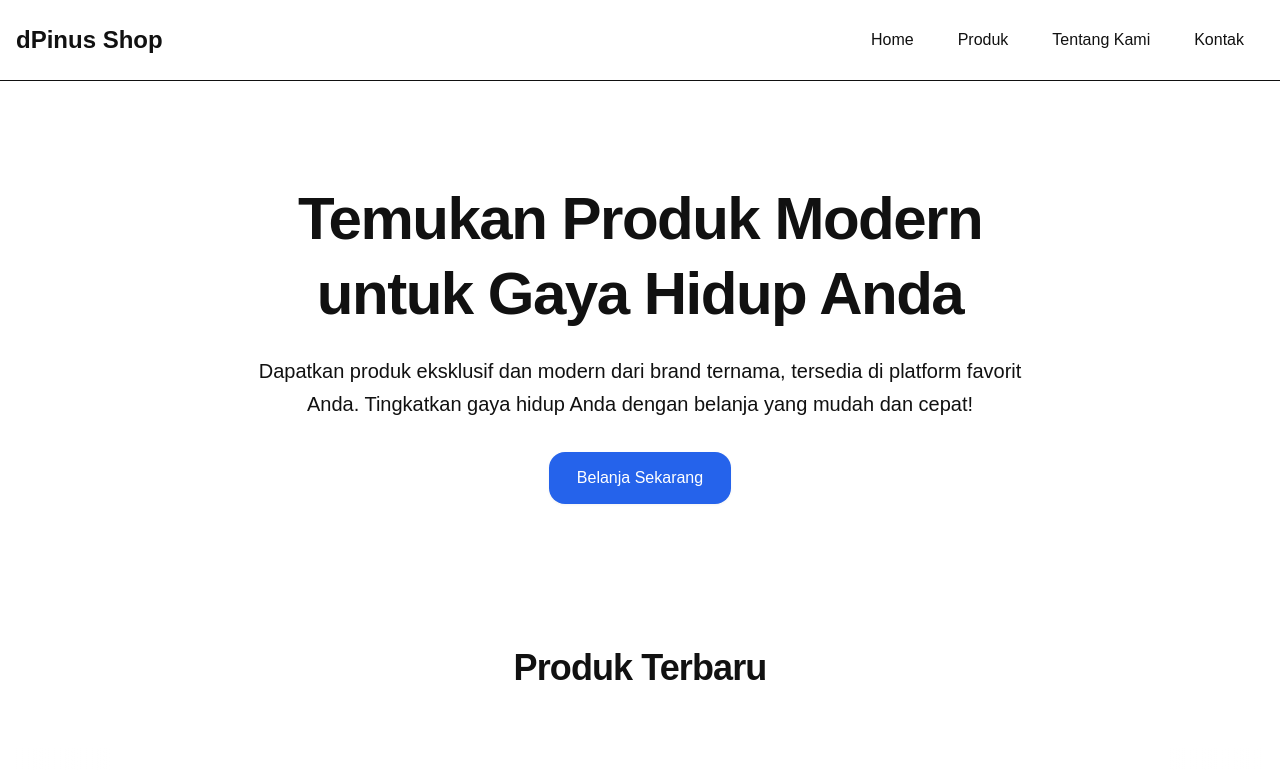
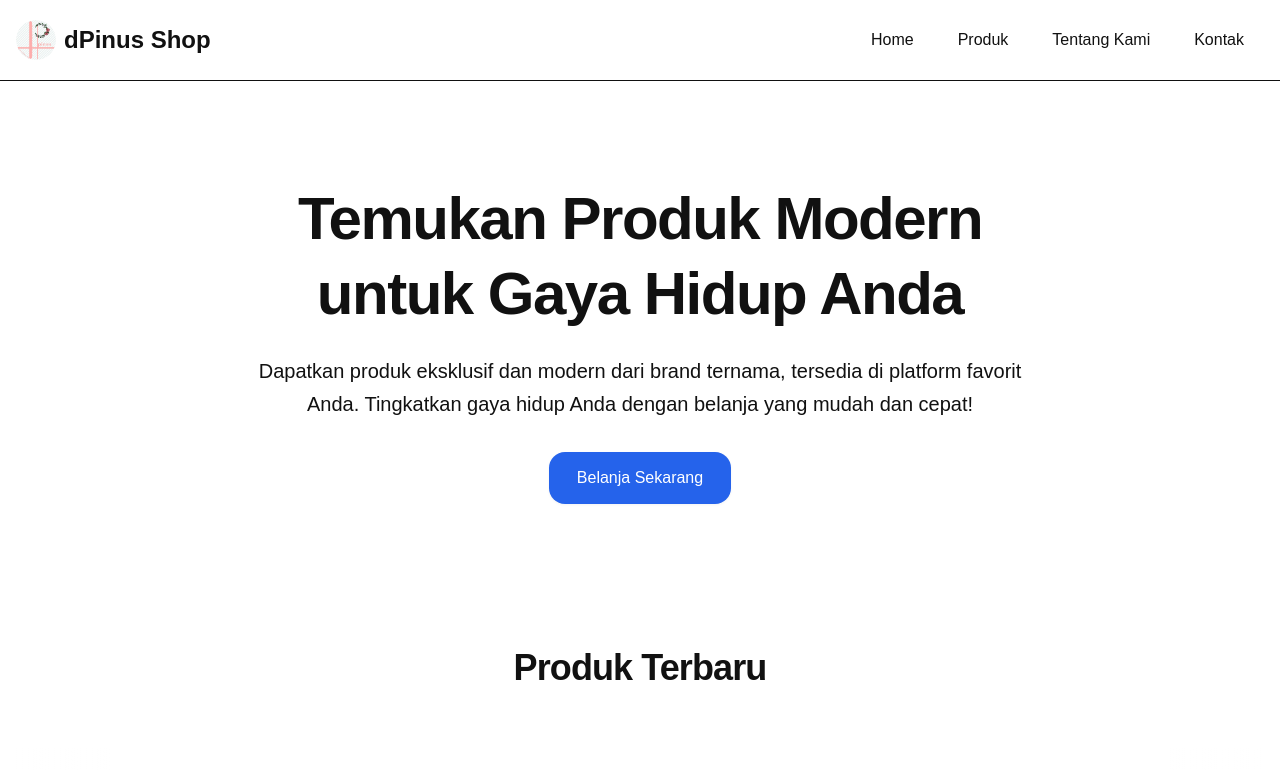
Before and after one commit to aldhi99/my-affiliate, a Next.js app: page / in a window 1280 px wide. Shown: the top 770 px of the page. Built offline with nearby package versions, Linux system fonts and the light colour scheme; grey boxes are pictures that could not be loaded.

Commit message:
fix: SEO logo

```diff
--- a/src/app/components/Header.tsx
+++ b/src/app/components/Header.tsx
@@ -2,6 +2,7 @@
 
 import Link from 'next/link';
 import { useState } from 'react';
+import Image from 'next/image';
 
 const Header: React.FC = () => {
   const [isMenuOpen, setIsMenuOpen] = useState(false);
@@ -11,8 +12,18 @@
       <div className="container mx-auto px-5">
         <div className="flex items-center justify-between h-20">
           {/* Logo */}
-          <Link href="/" className="text-2xl font-bold text-foreground hover:text-primary-color transition-colors">
-            dPinus Shop
+          <Link href="/" className="flex items-center gap-2 hover:opacity-90 transition-opacity">
+            <Image
+              src="/logo.png"
+              alt="dPinus Shop Logo"
+              width={40}
+              height={40}
+              className="w-10 h-10 object-contain rounded-full"
+              priority
+            />
+            <span className="text-2xl font-bold text-foreground hover:text-primary-color transition-colors">
+              dPinus Shop
+            </span>
           </Link>
 
           {/* Navigation */}
```
